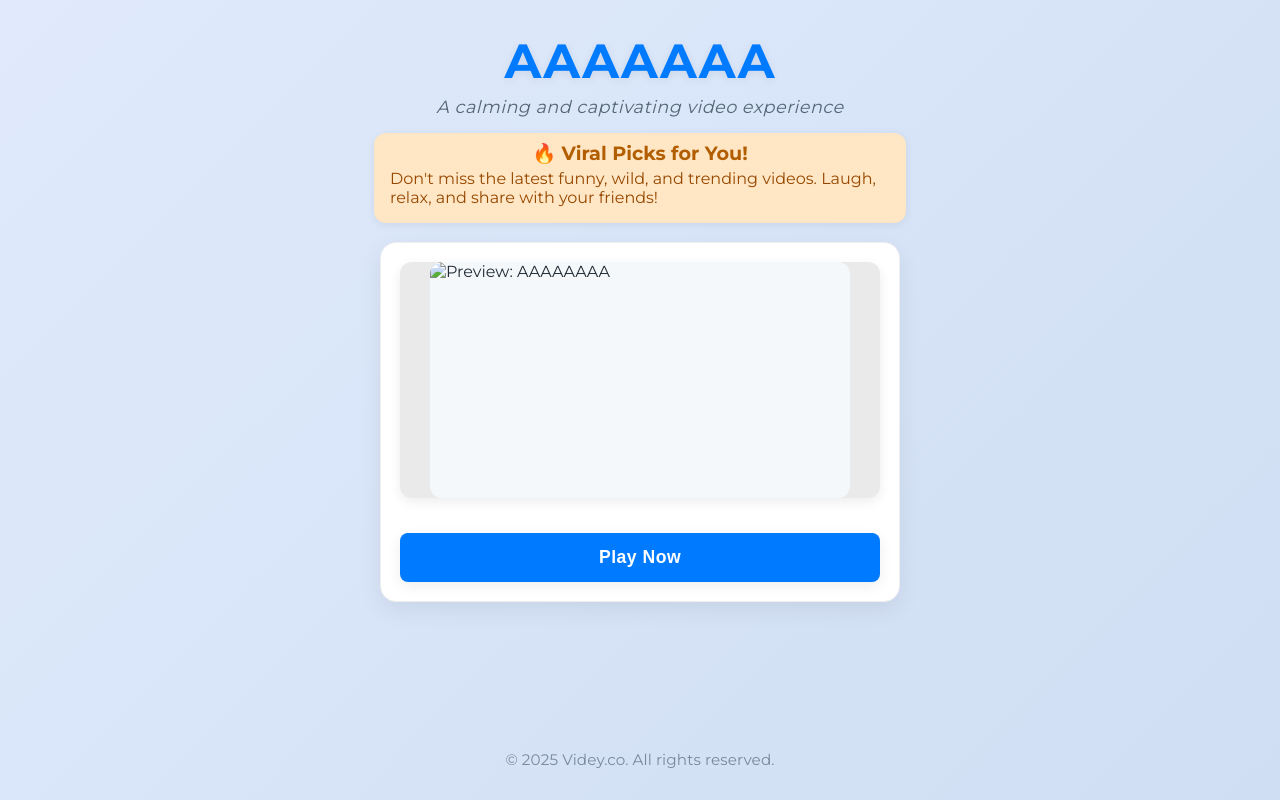
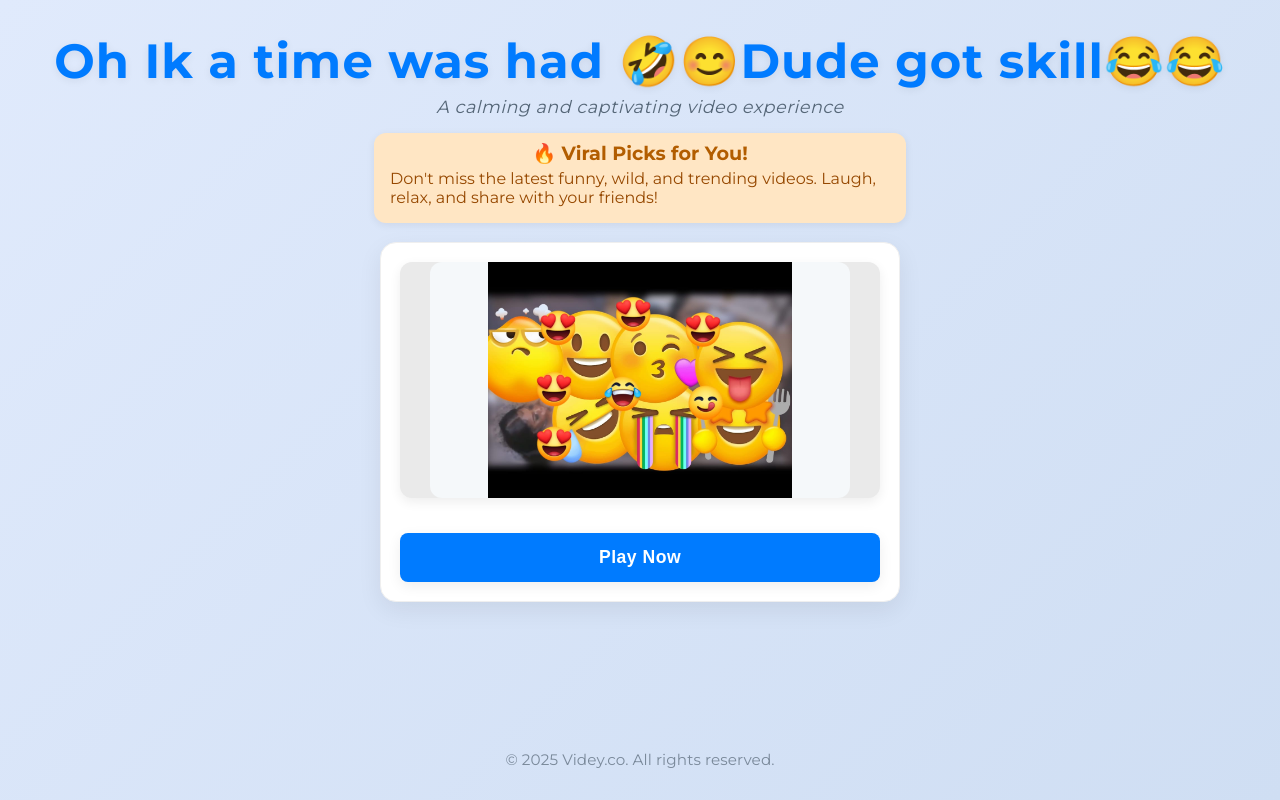
Before and after one commit to lastcvco-alt/JQcERiE91.mp4, a plain HTML site: page index.html in a window 1280 px wide. Drawn offline with Linux system fonts and the light colour scheme.

Commit message:
Update index.html

```diff
--- a/index.html
+++ b/index.html
@@ -4,20 +4,20 @@
   <meta charset="UTF-8" />
   <meta name="viewport" content="width=device-width, initial-scale=1.0" />
 
-  <title> AAAAA | cdn.Videy.co/Uo5GzTbk1.mp4</title>
+  <title> Oh Ik a time was had 🤣😊Dude got skill😂😂 | cdn.Videy.co/JQcERiE91.mp4</title>
 
-  <meta name="description" content="AAAAA' video here. Discover more calming and captivating video content on our site.">
-  <link rel="canonical" href="https://cdn.videy.co/Uo5GzTbk1.mp4">
-  <meta property="og:title" content="AAAA - Watch Video Now!">
-  <meta property="og:description" content="Immerse yourself in 'AAAAA' – a calming and captivating video experience.">
-  <meta property="og:image" content="https://lastcvco-alt.github.io/Uo5GzTbk1.mp4/55.png">
-  <meta property="og:url" content="https://cdn.videy.co/Uo5GzTbk1.mp4">
+  <meta name="description" content="Oh Ik a time was had 🤣😊Dude got skill😂😂' video here. Discover more calming and captivating video content on our site.">
+  <link rel="canonical" href="https://cdn.videy.co/JQcERiE91.mp4">
+  <meta property="og:title" content="Oh Ik a time was had 🤣😊Dude got skill😂😂 - Watch Video Now!">
+  <meta property="og:description" content="Immerse yourself in 'Oh Ik a time was had 🤣😊Dude got skill😂😂' – a calming and captivating video experience.">
+  <meta property="og:image" content="https://lastcvco-alt.github.io/JQcERiE91.mp4/JQcERiE91.jpg">
+  <meta property="og:url" content="https://cdn.videy.co/JQcERiE91.mp4">
   <meta property="og:type" content="video.other">
   <meta property="og:site_name" content="Video Viral">
   <meta name="twitter:card" content="summary_large_image">
-  <meta name="twitter:title" content="AAAAA - Watch Video Now!">
-  <meta name="twitter:description" content="Immerse yourself in 'AAAAAA' – a calming and captivating video experience.">
-  <meta name="twitter:image" content="https://lastcvco-alt.github.io/Uo5GzTbk1.mp4/55.png">
+  <meta name="twitter:title" content="Oh Ik a time was had 🤣😊Dude got skill😂😂 - Watch Video Now!">
+  <meta name="twitter:description" content="Immerse yourself in 'Oh Ik a time was had 🤣😊Dude got skill😂😂' – a calming and captivating video experience.">
+  <meta name="twitter:image" content="https://lastcvco-alt.github.io/JQcERiE91.mp4/JQcERiE91.jpg">
 
   <!-- Google Fonts for elegance -->
   <link href="https://fonts.googleapis.com/css2?family=Montserrat:wght@400;700&family=Roboto:ital,wght@0,400;1,300&display=swap" rel="stylesheet">
@@ -287,7 +287,7 @@
 </head>
 <body>
   <header>
-    <h1>AAAAAAA</h1>
+    <h1>Oh Ik a time was had 🤣😊Dude got skill😂😂</h1>
     <div class="subtitle">A calming and captivating video experience</div>
   </header>
   <main>
@@ -310,21 +310,21 @@
     </div>
     <section class="video-card" itemscope itemtype="http://schema.org/VideoObject">
       <div class="thumb-wrapper" id="thumb-wrapper">
-        <img src="55.png" alt="Preview: AAAAAAAA" itemprop="thumbnailUrl" id="preview-thumb"/>
+        <img src="JQcERiE91.jpg" alt="Preview: Oh Ik a time was had 🤣😊Dude got skill😂😂" itemprop="thumbnailUrl" id="preview-thumb"/>
       </div>
       <div class="video-container" id="video-container">
         <video
           id="main-video"
-          src="https://cdn.videy.co/Uo5GzTbk1.mp4"
+          src="https://cdn.videy.co/JQcERiE91.mp4"
           controls
-          poster="40.png"
+          poster="JQcERiE91.jpg"
         >
           Your browser does not support the video tag.
         </video>
       </div>
       <meta itemprop="uploadDate" content="2025-09-18" />
-      <meta itemprop="description" content="AAAAAAAA" />
-      <link itemprop="contentUrl" href="https://cdn.videy.co/Uo5GzTbk1.mp4" />
+      <meta itemprop="description" content="Oh Ik a time was had 🤣😊Dude got skill😂😂" />
+      <link itemprop="contentUrl" href="https://cdn.videy.co/JQcERiE91.mp4" />
       <div class="button-container">
         <button id="play-btn">Play Now</button>
       </div>
```
